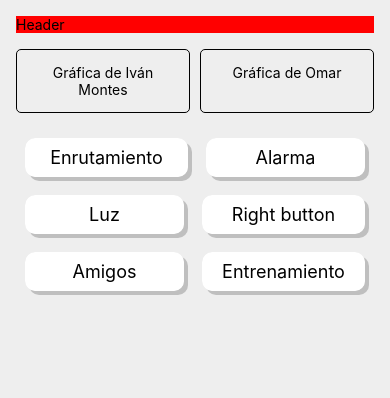
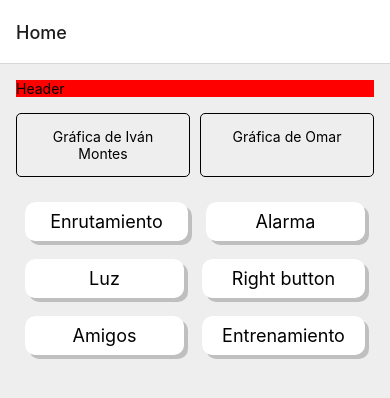
Before and after one commit to Navi244/react-proyect-init, a React Native app: screen /Home in a window 390 px wide. Shown: the top 398 px of the page. Built offline with nearby package versions, Linux system fonts and the light colour scheme.

Commit message:
create a stack for navigation

```diff
--- a/App.js
+++ b/App.js
@@ -1,37 +1,18 @@
-import MainHeader from './components/MainHeader';
-import MainBody from './components/MainBody';
-import HomeGraphics from './components/HomeGraphics';
-import { StyleSheet, Text, View, ActivityIndicator } from 'react-native';
+import HomeCycling from './pages/HomeCycling';
+import Routes from './pages/Routes'
+import { StyleSheet, View } from 'react-native';
+import { NavigationContainer } from '@react-navigation/native';
+import { createNativeStackNavigator } from '@react-navigation/native-stack';
+
+const Stack = createNativeStackNavigator();
 
 export default function App() {
   return (
-    <View style={mainBg.bg}>
-      <View style={estilosHeader.container}>
-        <MainHeader></MainHeader>
-      </View>
-      <View style={styles.container}>
-        <MainBody></MainBody>
-      </View>
-    </View>
+    <NavigationContainer>
+      <Stack.Navigator>
+        <Stack.Screen name="Home" component={HomeCycling} />
+        <Stack.Screen name="Routing" component={Routes}/>
+      </Stack.Navigator>
+    </NavigationContainer>
   );
 }
-
-const mainBg = StyleSheet.create({
-  bg: {
-    backgroundColor: '#eeeeee',
-    padding: '1rem',
-    height: '100%'
-  }
-})
-
-const estilosHeader = StyleSheet.create({
-  container: {
-    backgroundColor: 'red'
-  }
-});
-
-const styles = StyleSheet.create({
-  container: {
-    marginTop: "1rem"
-  },
-});
--- /dev/null
+++ b/pages/HomeCycling.js
@@ -0,0 +1,41 @@
+
+import React from "react";
+import MainHeader from '../components/MainHeader';
+import MainBody from '../components/MainBody';
+import { StyleSheet, View } from 'react-native';
+
+
+const HomeCycling = ()=>{
+  return (
+    <View style={mainBg.bg}>
+      <View style={estilosHeader.container}>
+        <MainHeader></MainHeader>
+      </View>
+      <View style={styles.container}>
+        <MainBody></MainBody>
+      </View>
+    </View>
+  )
+}
+
+const mainBg = StyleSheet.create({
+  bg: {
+    backgroundColor: '#eeeeee',
+    padding: '1rem',
+    height: '100%'
+  }
+})
+
+const estilosHeader = StyleSheet.create({
+  container: {
+    backgroundColor: 'red'
+  }
+});
+
+const styles = StyleSheet.create({
+  container: {
+    marginTop: "1rem"
+  },
+});
+
+export default HomeCycling;
--- /dev/null
+++ b/pages/Routes.js
@@ -0,0 +1,10 @@
+
+import { Text } from "react-native";
+
+const Routes = ()=>{
+    return(
+        <Text>Página de enrutamiento</Text>
+    )
+};
+
+export default Routes;
```
Also changed, not shown: pages/Alarm.js (added, +8 -0 lines).
